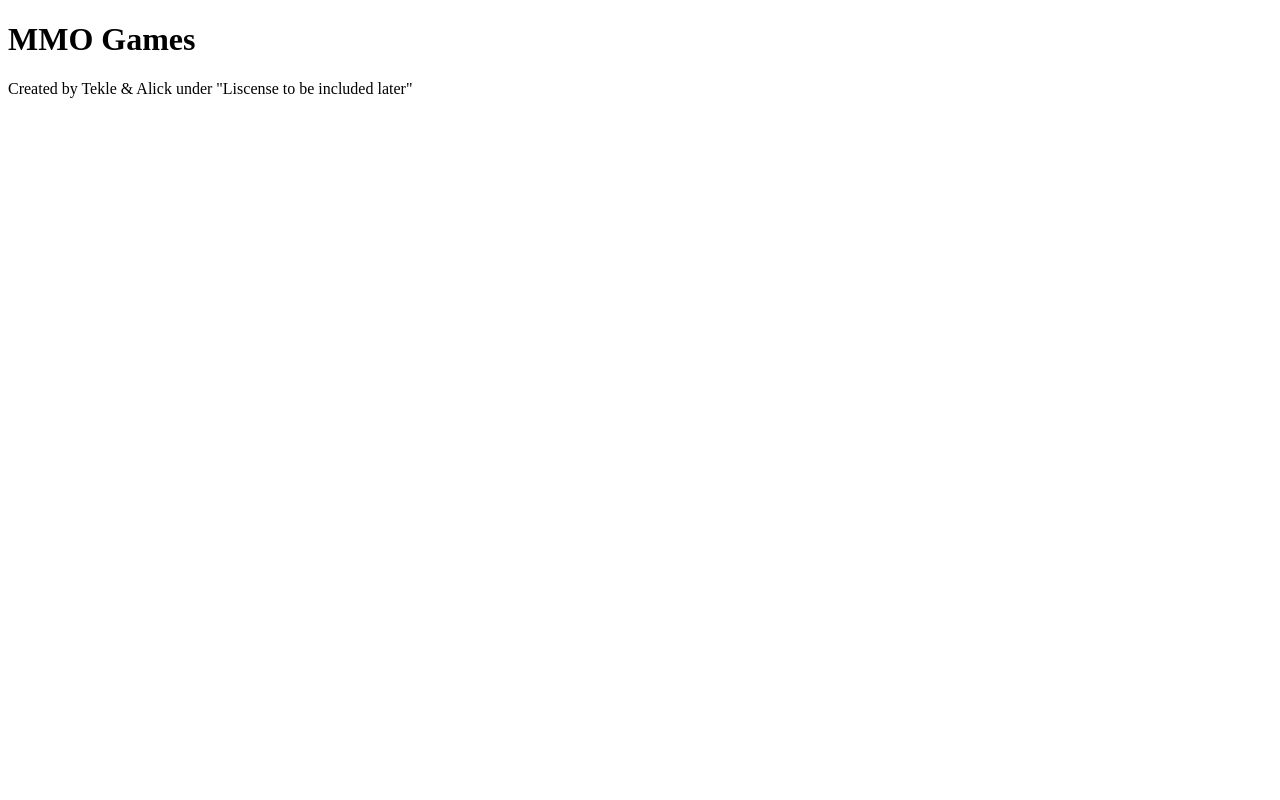
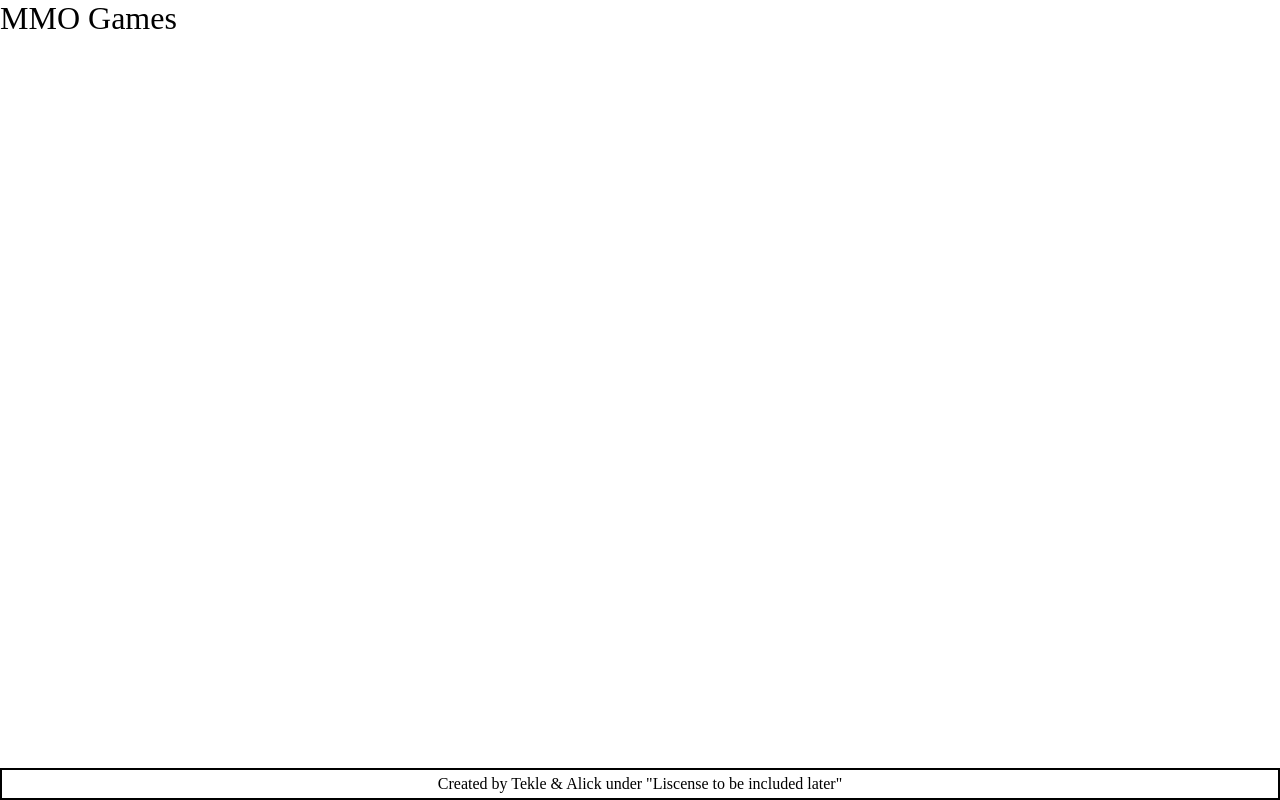
Before and after one commit to gtekle/mmo-games, a website built with webpack: page src/index.html in a window 1280 px wide. Built offline with nearby package versions, Linux system fonts and the light colour scheme.

Commit message:
Style the footer to have it sticky at the bottom of the page

```diff
--- a/src/style.css
+++ b/src/style.css
@@ -1,3 +1,32 @@
-.body {
-  background-color: rgb(175, 141, 97);
+html {
+  box-sizing: border-box;
+  font-size: 16px;
 }
+
+*, *:before, *:after {
+  box-sizing: inherit;
+}
+
+body, h1, h2, h3, h4, h5, h6, p, ol, ul {
+  margin: 0;
+  padding: 0;
+  font-weight: normal;
+}
+
+ol, ul {
+  list-style: none;
+}
+
+img {
+  max-width: 100%;
+  height: auto;
+}
+
+footer {
+  border: 2px solid black;
+  position:absolute;
+  bottom:0;
+  width:100%;
+  text-align: center;
+  padding: 5px;
+}
```
